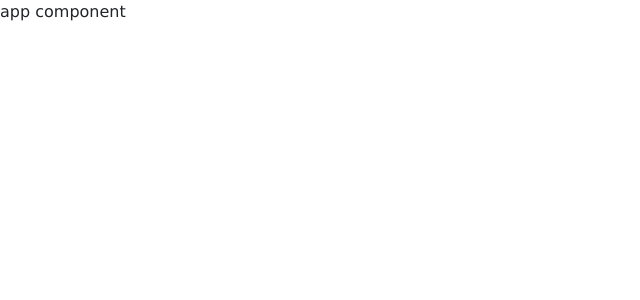
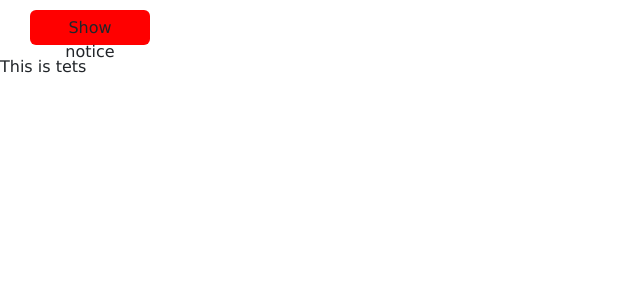
Before and after one commit to trieuquang204/learning-angular, an Angular app: page / in a window 1280 px wide. Shown: the top 300 px of the page, without its empty margins (0-640 px from the left). Built offline with nearby package versions, Linux system fonts and the light colour scheme.

Commit message:
How Structural Directive Works

```diff
--- a/src/app/app.component.css
+++ b/src/app/app.component.css
@@ -1,14 +1,19 @@
-button {
-  width:  auto;
-  height: 40px;
-  padding: 10px;
-  text-align: center;
-  background-color: red;
-  margin: 20px;
-  color: white;
-  vertical-align: middle;
+.info-container {
+  margin: 10px 30px;
+  padding: 10px 30px;
 }
 
-.tenClass {
-  color: yellow;
+.notice {
+  background-color: #cbe6c9;
 }
+
+.btn {
+  width: 120px;
+  height: 35px;
+  border: none;
+}
+
+.btn-notice {
+  margin: 10px 30px;
+  background-color: red;
+}
--- a/src/app/app.component.html
+++ b/src/app/app.component.html
@@ -1,28 +1,33 @@
-<!-- <h1 class="">App comp title</h1> -->
+<button class="btn btn-notice" (click)="displayNotice()">Show notice</button>
 
-<!-- <div class="container setBackground">
-  <p>app component</p>
+<!-- <div class="info-container notice" *ngIf="display">
+  <h3>This is important notice</h3>
+  <p>This is some text</p>
+</div> -->
+
+<!-- <ng-template [ngIf]="display">
+  <div class="info-container notice">
+    <h3>This is important notice</h3>
+    <p>This is some text</p>
+  </div>
+</ng-template> -->
+
+
+<!-- <div class="info-container notice" *ngIf="display; else myVar">
+  <h3>This is important notice</h3>
+  <p>This is some text</p>
 </div>
 
 
-<div class="container" appHighlight>
-  <p>app component</p>
-</div>
+-->
 
-<div class="container" appHighlight appHover>
-  <p>app component</p>
-</div> -->
+<ng-template #myVar>
+  <p>This is tets</p>
+</ng-template>
 
-
-<!-- <div class="container" appHostBinding [defaultColor]="'yellow'" [highlightColor]="'white'">
-  <p>app component</p>
-</div> -->
-
-
-<!-- <div class="container" [appHostBinding]="'red'" [defaultColor]="'yellow'"  [ngStyle]="">
-  <p>app component</p>
-</div> -->
-
-<div [appClassCustom]="{class1: true, class2 : true}">
-  <p>app component</p>
-</div>
+<ng-template [ngIf]="display" [ngIfElse]="myVar">
+  <div class="info-container notice">
+    <h3>This is important notice</h3>
+    <p>This is some text</p>
+  </div>
+</ng-template>
--- a/src/app/app.component.ts
+++ b/src/app/app.component.ts
@@ -9,4 +9,10 @@
 export class AppComponent {
   inputText : string = 'initialization app';
 
+  display: boolean = false
+
+  displayNotice() {
+    this.display = !this.display
+  }
+
 }
```
Also changed, not shown: note.txt.
